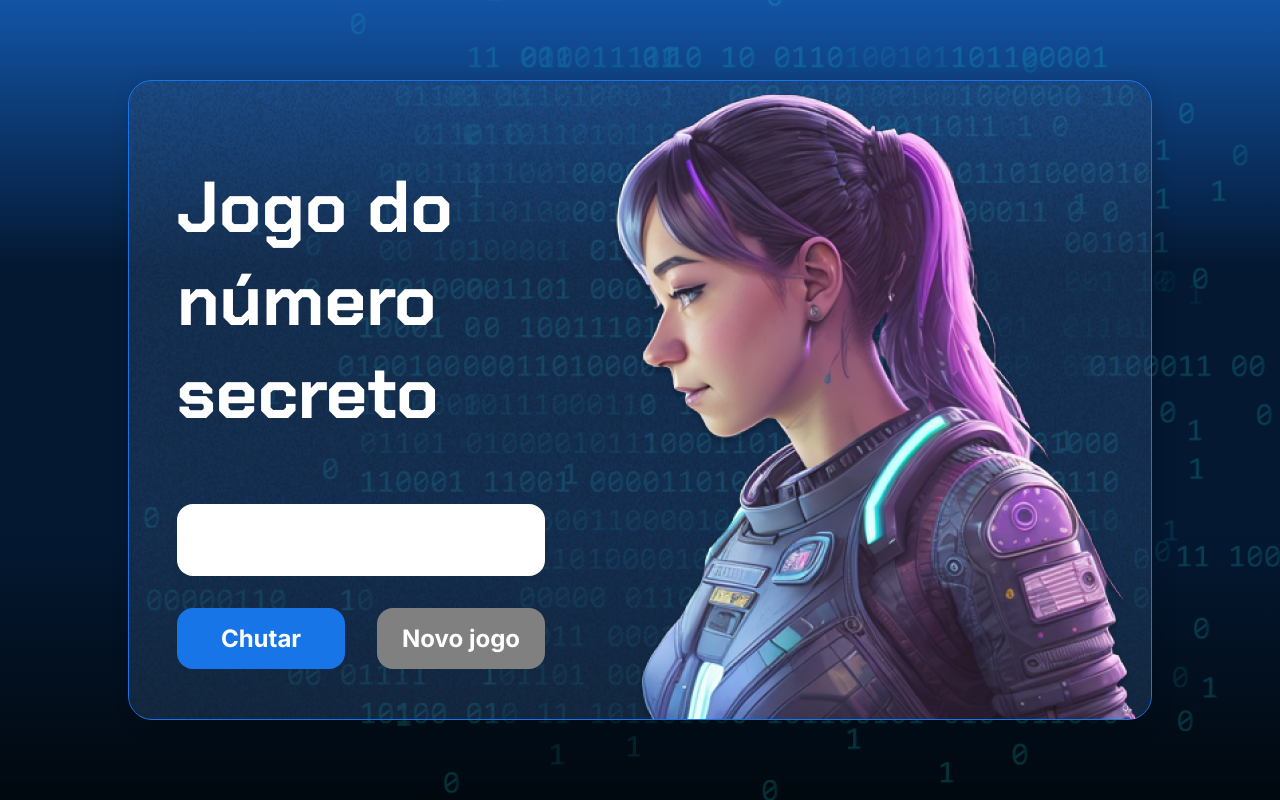
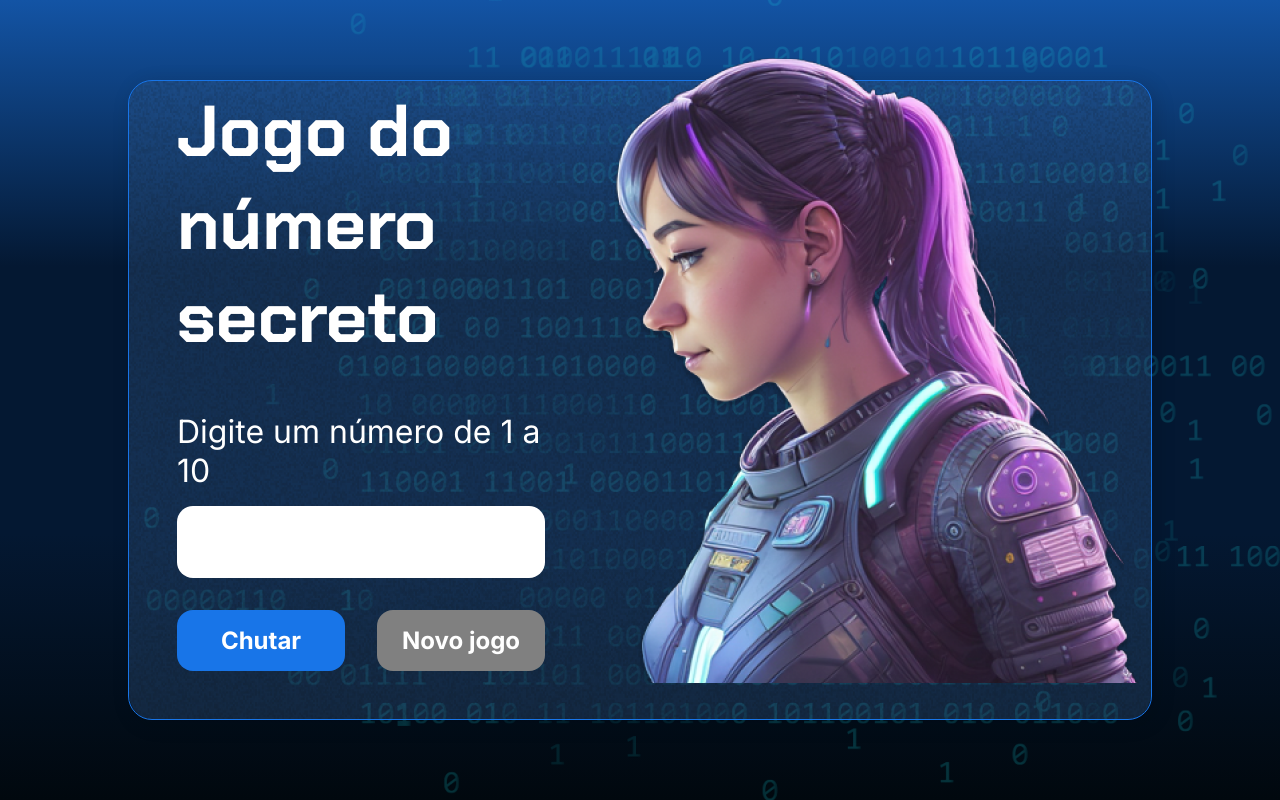
Before and after one commit to andyluy/Jogo-do-Numero-secreto, a plain HTML site: page index.html in a window 1280 px wide. Drawn offline with Linux system fonts and the light colour scheme.

Commit message:
reverter remoção

```diff
--- a/index.html
+++ b/index.html
@@ -19,7 +19,7 @@
             <div class="container__informacoes">
                 <div class="container__texto">
                     <h1></h1>
-
+                    <p class="texto__paragrafo"></p>
                 </div>
                 <input type="number" min="1" max="10" class="container__input">
                 <div class="chute container__botoes">
```
